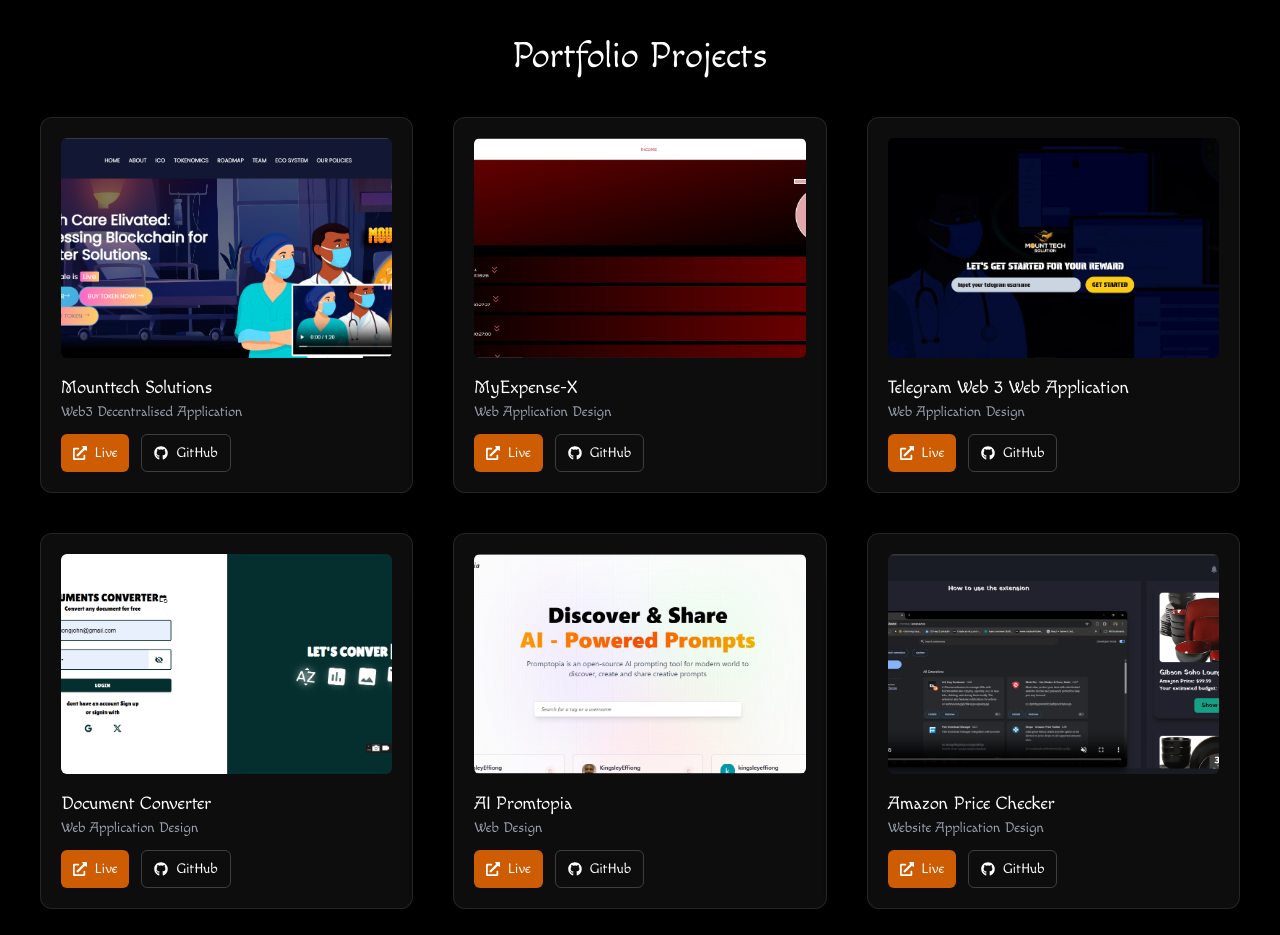
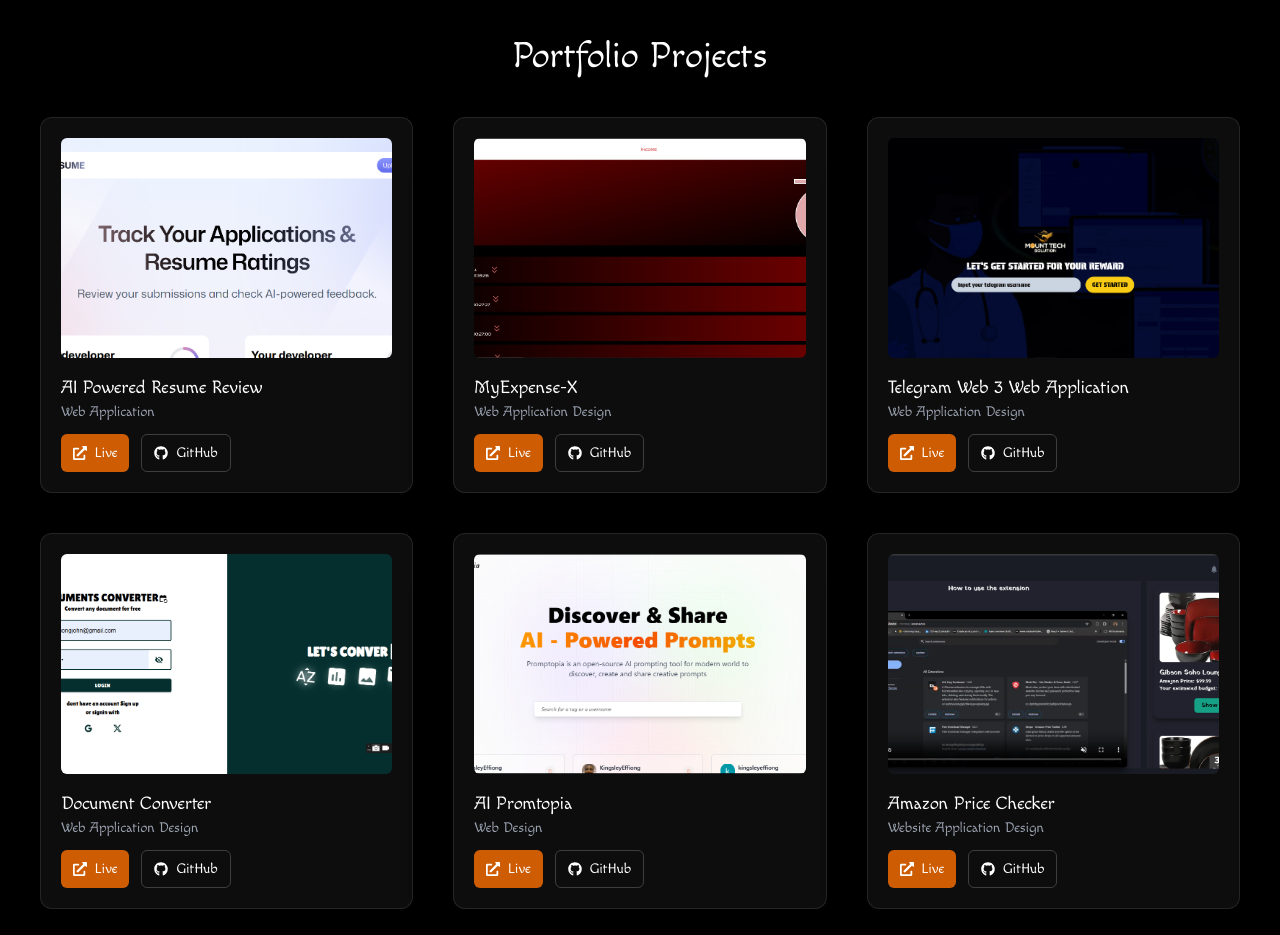
Before and after one commit to KingsleyEffiong/my-app, a Next.js app: page / in a window 1280 px wide. Shown: the part 2680-3615 px from the top of the page. Built offline with nearby package versions, Linux system fonts and the light colour scheme.

Commit message:
Update portfolio items and add new resume review project

```diff
--- a/components/Portfolio.tsx
+++ b/components/Portfolio.tsx
@@ -17,11 +17,11 @@
 const portfolioItems = [
   {
     id: 1,
-    name: "Mounttech Solutions",
-    category: "Web3 Decentralised Application",
-    image: "/images/web 3 app.png",
-    liveLink: "https://token-livid.vercel.app/",
-    githubLink: "https://github.com/KingsleyEffiong/Web-3-Web-application",
+    name: "AI Powered Resume Review",
+    category: "Web Application",
+    image: "/images/resumeai.png",
+    liveLink: "https://ai-powered-resume-review.vercel.app/",
+    githubLink: "https://github.com/KingsleyEffiong/AI-Powered-Resume-Review",
   },
   {
     id: 2,
```
Also changed, not shown: public/images/resumeai.png (added).
